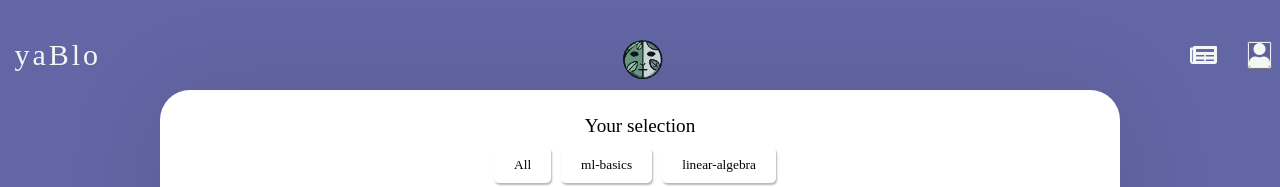
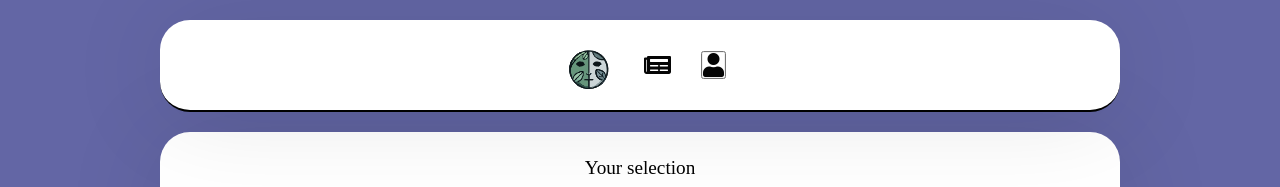
Before and after one commit to freelectron/yaub, a Next.js app in the folder frontend/simple-yaub/: page / in a window 1280 px wide. Shown: the top 187 px of the page. Built offline with nearby package versions, Linux system fonts and the light colour scheme.

Commit message:
Change nav bar; make it visible

```diff
--- a/frontend/simple-yaub/src/components/NavBar.js
+++ b/frontend/simple-yaub/src/components/NavBar.js
@@ -15,9 +15,9 @@ const NavBar = () => {
             {/* Navigation Bar */}
             <nav className="sidebar-navigation">
                 <ul>
-                    <div className="logo">
-                        <span>yaBlo</span>
-                    </div>
+                    {/*<div className="logo">*/}
+                    {/*    <span>yaBlo</span>*/}
+                    {/*</div>*/}
 
                     <div className="logo-image img">
                         <img src="/favicon.svg" alt="Logo" />
--- a/frontend/simple-yaub/src/styles/nav-bar.scss
+++ b/frontend/simple-yaub/src/styles/nav-bar.scss
@@ -2,11 +2,19 @@
 
 .sidebar-navigation {
     display: flex;
+    justify-content: center; // Center the navigation bar
+    align-items: center;
     top: 0;
     width: 100%;
+    max-width: v.$posts-box-size; // Match the max-width of the posts container
+    margin: 0 auto 20px auto; // Center the navigation bar horizontally and add bottom margin
     z-index: 1000;
     position: relative;
-    padding: 10px 20px;
+    padding: 20px; // Match the padding of the posts container
+    border-bottom: 2px solid black; // Add a bottom border
+    background-color: v.$post-background-color; // Match the background color of the posts container
+    border-radius: 30px; // Match the border radius of the posts container
+    box-shadow: 0 4px 100px rgba(0, 0, 0, 0.1); // Match the box shadow of the posts container
 }
 
 .logo {
@@ -14,7 +22,7 @@
     font-size: 30px;
     letter-spacing: 0.1em;
     color: v.$logo-background-color;
-    margin: auto 0vw; // Pushes the navigation to the right
+    margin: 0 20px; // Adjust margin for centering
 
     &:hover {
         text-decoration: line-through;
@@ -25,7 +33,7 @@
 .logo-image {
     display: flex;
     justify-content: center;
-    margin: auto 40vmax; // Pushes the navigation to the right
+    margin: 0 20px; // Adjust margin for centering
     img {
         width: 50px;
         height: 50px;
@@ -43,7 +51,7 @@ ul {
     align-items: center;
     padding: 0;
     list-style: none;
-    margin: auto -2vw ; // Pushes the navigation to the right
+    margin: 0; // Remove margin to center
 
     li {
         display: flex;
@@ -85,12 +93,13 @@ ul {
     }
 }
 
-.nav-bar-icon{
+.nav-bar-icon {
     color: v.$nav-bar-icon-color;
 }
-.nav-bar-icon-login-button{
-    background: v.$general-background-color;
-    color: v.$nav-bar-icon-color ;
+
+.nav-bar-icon-login-button {
+    background: v.$post-background-color;
+    color: v.$nav-bar-icon-color;
 }
 
 body {
--- a/frontend/simple-yaub/src/styles/variables.scss
+++ b/frontend/simple-yaub/src/styles/variables.scss
@@ -1,7 +1,7 @@
 
 $general-background-color: rgba(12, 17, 115, 0.64);
-$logo-background-color: #f3f6f3;
-$nav-bar-icon-color : #f3f6f3;
+$logo-background-color: #090a09;
+$nav-bar-icon-color : #050505;
 $card-background-color: rgb(255, 255, 255);
 
 $tooltip-background-color: #f3f6f3;
```
